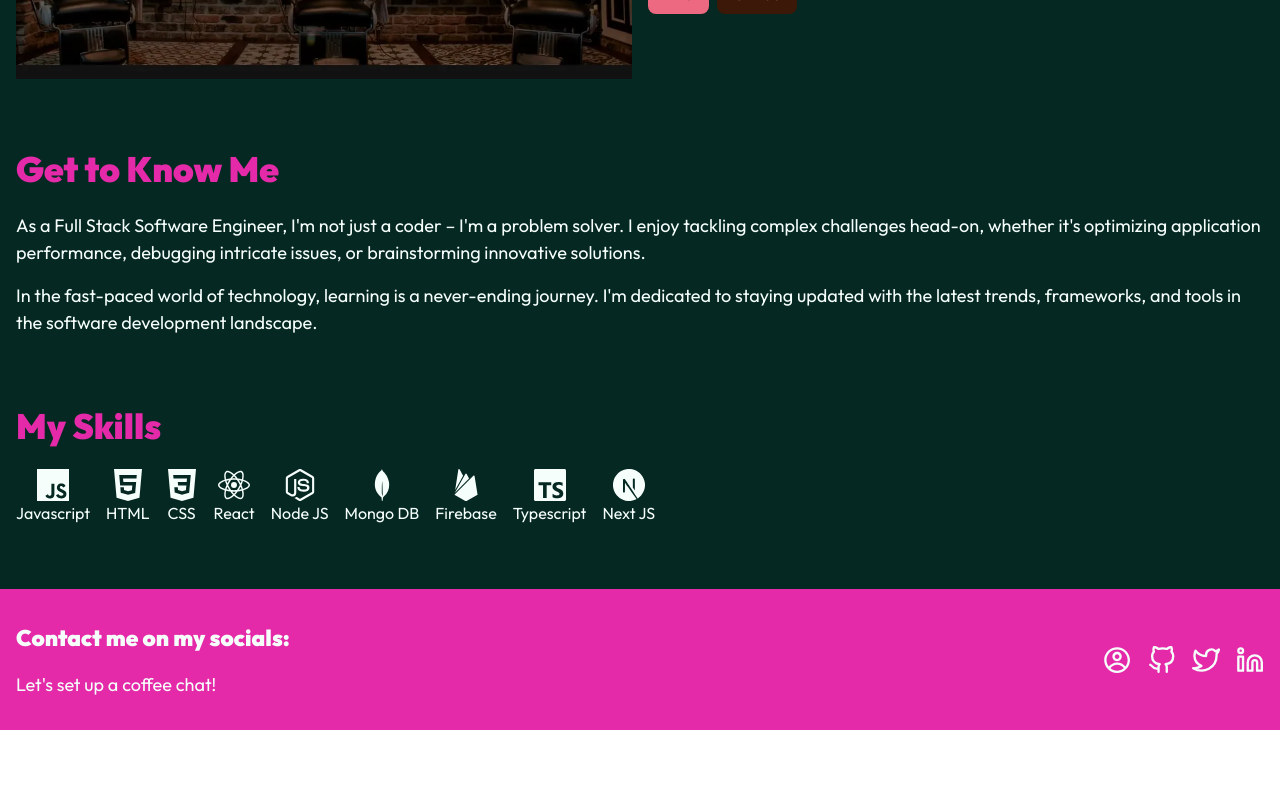
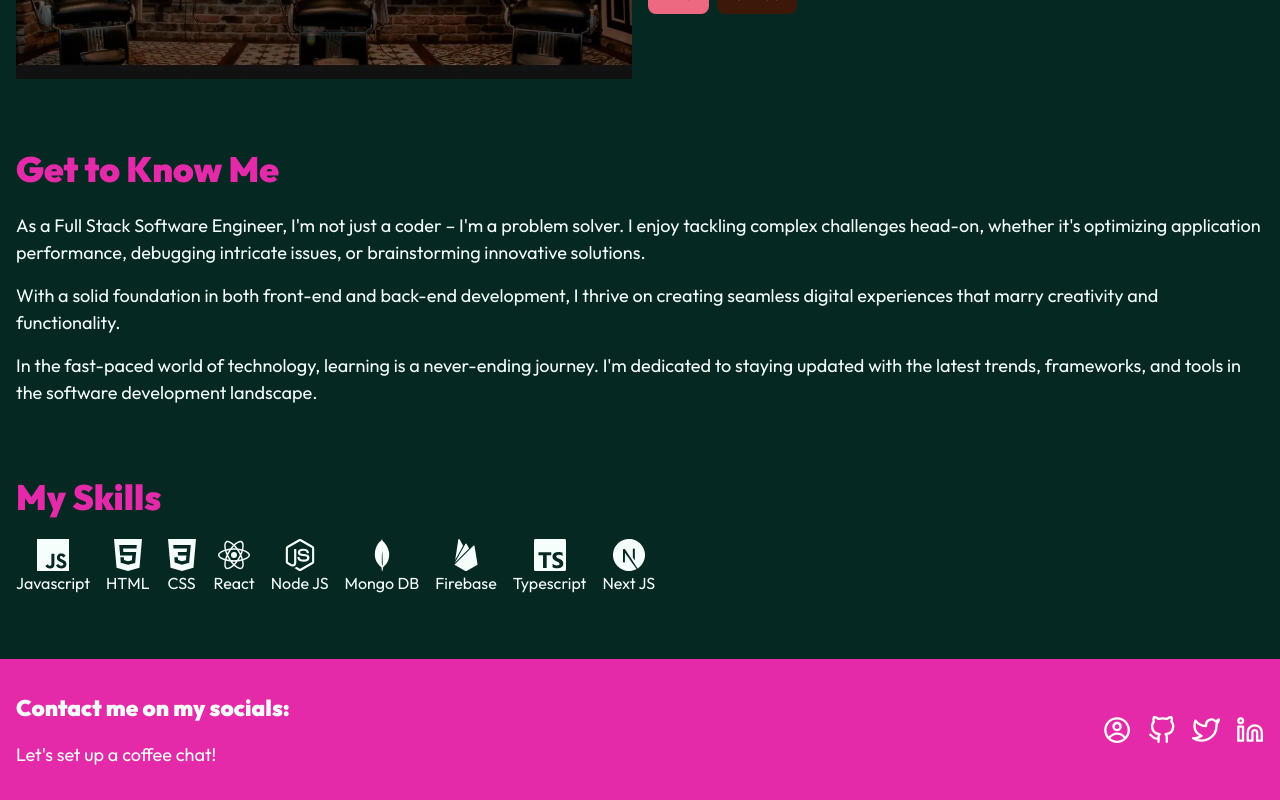
Before and after one commit to Andrewyithub/portfolio-v4, a React (Vite) app: page / in a window 1280 px wide. Shown: the part 1941-2741 px from the top of the page. Before the commit the page ends 2671 px from the top, so only its background shows below. Built offline with nearby package versions, Linux system fonts and the light colour scheme.

Commit message:
add about and remove skills

```diff
--- a/src/components/About/index.tsx
+++ b/src/components/About/index.tsx
@@ -4,11 +4,17 @@ export default function About() {
   return (
     <div id="about" className={`flow ${styles.about__flow}`}>
       <h2>Get to Know Me</h2>
+
       <p>
         As a Full Stack Software Engineer, I'm not just a coder – I'm a problem
         solver. I enjoy tackling complex challenges head-on, whether it's
         optimizing application performance, debugging intricate issues, or
         brainstorming innovative solutions.
+      </p>
+      <p>
+        With a solid foundation in both front-end and back-end development, I
+        thrive on creating seamless digital experiences that marry creativity
+        and functionality.
       </p>
       <p>
         In the fast-paced world of technology, learning is a never-ending
--- a/src/components/Skills/index.tsx
+++ b/src/components/Skills/index.tsx
@@ -5,7 +5,6 @@ import {
   SiCss3,
   SiReact,
   SiNodedotjs,
-  SiFigma,
   SiMongodb,
   SiFirebase,
   SiTypescript,
```
